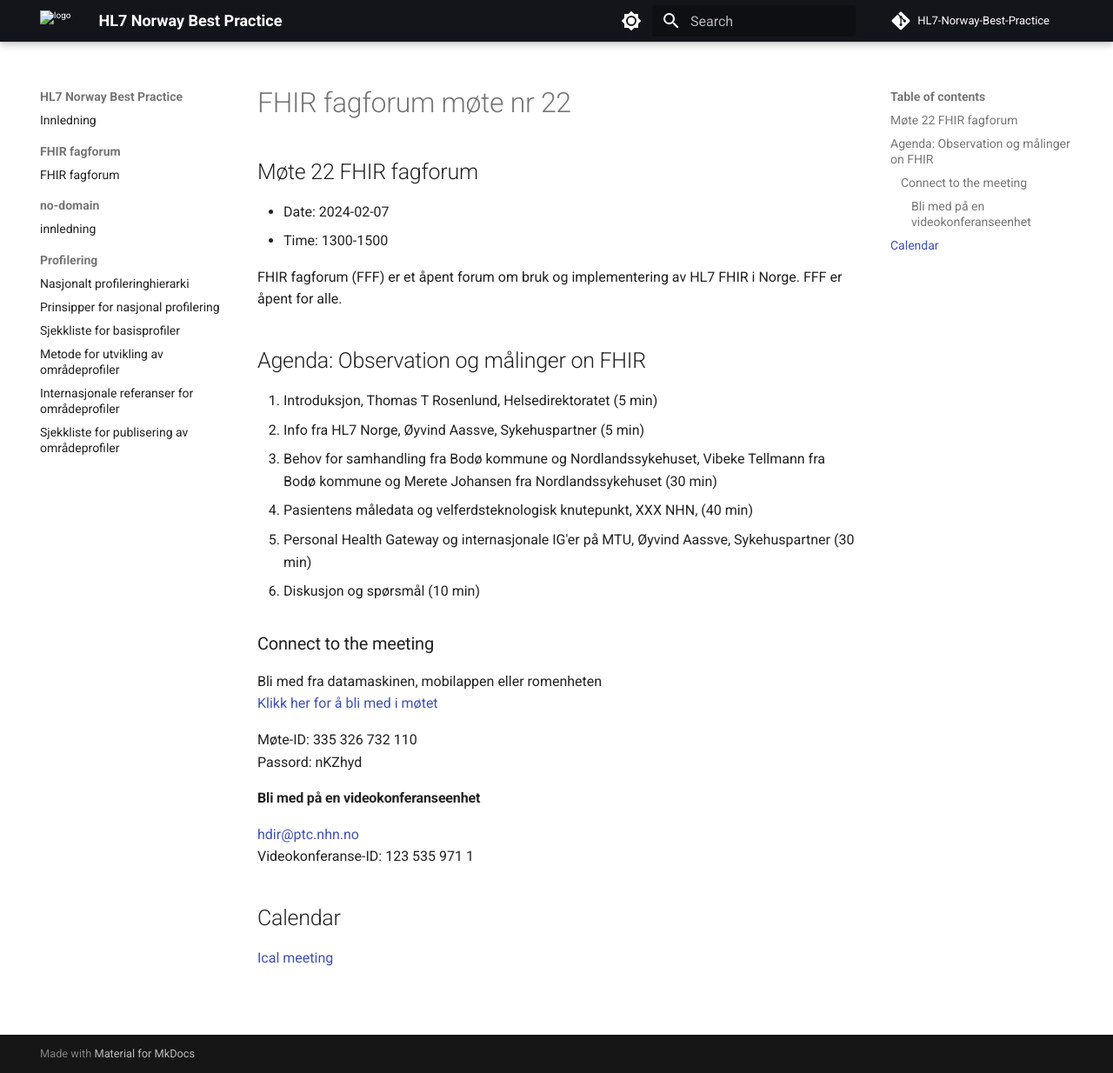
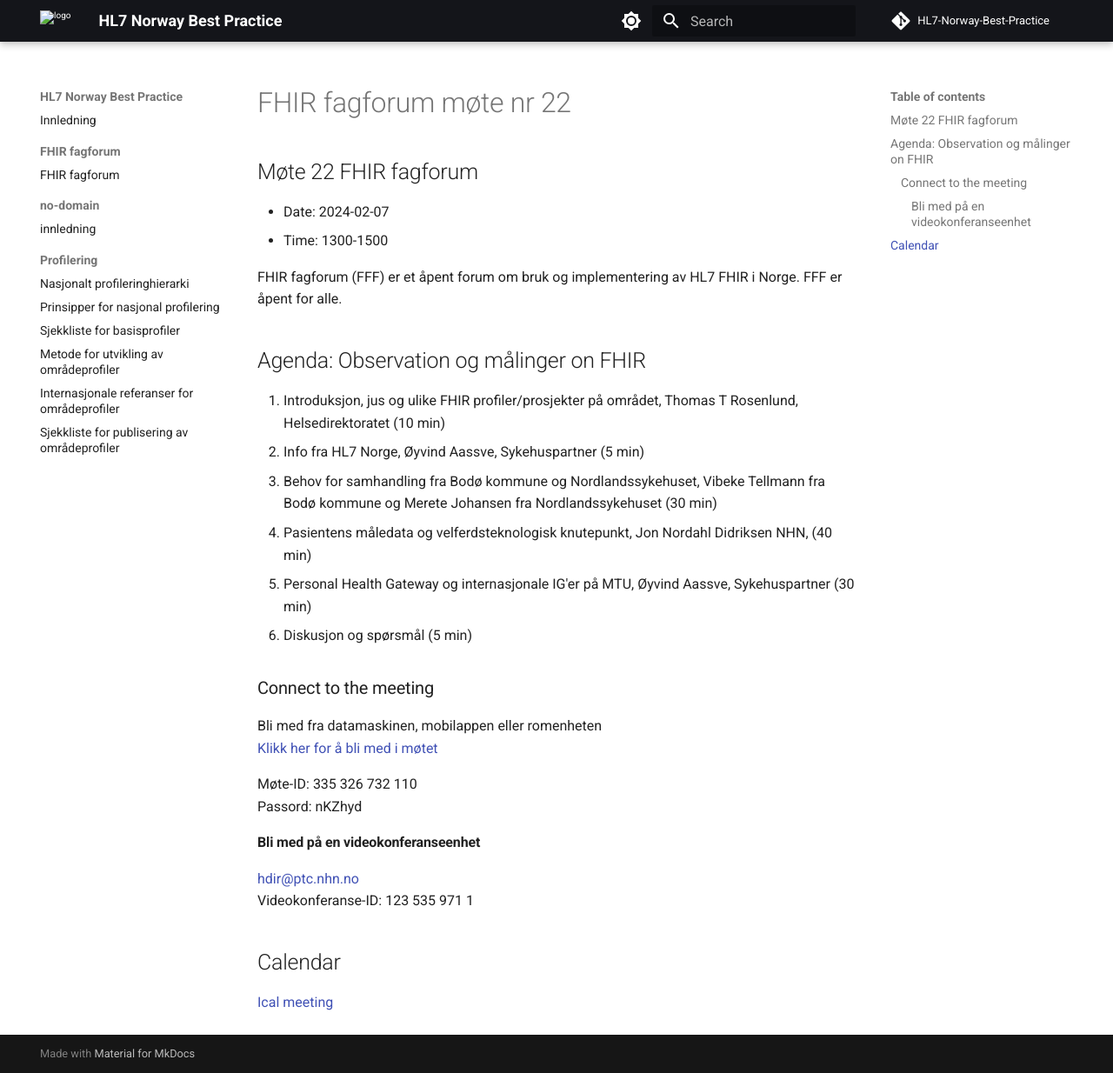
Before and after one commit to HL7Norway/best-practice, an MkDocs documentation site: the page built from docs/FHIR-faglig-forum/_agenda/2024-02-07-agenda.md, in a window 1280 px wide and 1234 px high. Shown: the whole window at 87% size. Built offline with MkDocs 1.6.1 and Material for MkDocs 9.7.7, drawn with Linux system fonts in a browser that asks for light colours; comment, search, counter and statistics services are not loaded.

Commit message:
oppdatert agenda 22

```diff
--- a/docs/FHIR-faglig-forum/_agenda/2024-02-07-agenda.md
+++ b/docs/FHIR-faglig-forum/_agenda/2024-02-07-agenda.md
@@ -15,12 +15,12 @@ FHIR fagforum (FFF) er et åpent forum om bruk og implementering av HL7 FHIR i N
 
 ## Agenda: Observation og målinger on FHIR
 
-1. Introduksjon, Thomas T Rosenlund, Helsedirektoratet (5 min)
+1. Introduksjon, jus og ulike FHIR profiler/prosjekter på området, Thomas T Rosenlund, Helsedirektoratet (10 min)
 2. Info fra HL7 Norge, Øyvind Aassve, Sykehuspartner (5 min)
 3. Behov for samhandling fra Bodø kommune og Nordlandssykehuset, Vibeke Tellmann fra Bodø kommune og Merete Johansen fra Nordlandssykehuset (30 min)
-4. Pasientens måledata og velferdsteknologisk knutepunkt, XXX NHN, (40 min)
+4. Pasientens måledata og velferdsteknologisk knutepunkt, Jon Nordahl Didriksen NHN, (40 min)
 5. Personal Health Gateway og internasjonale IG'er på MTU, Øyvind Aassve, Sykehuspartner (30 min)
-6. Diskusjon og spørsmål (10 min)
+6. Diskusjon og spørsmål (5 min)
 
 ### Connect to the meeting
 
```
